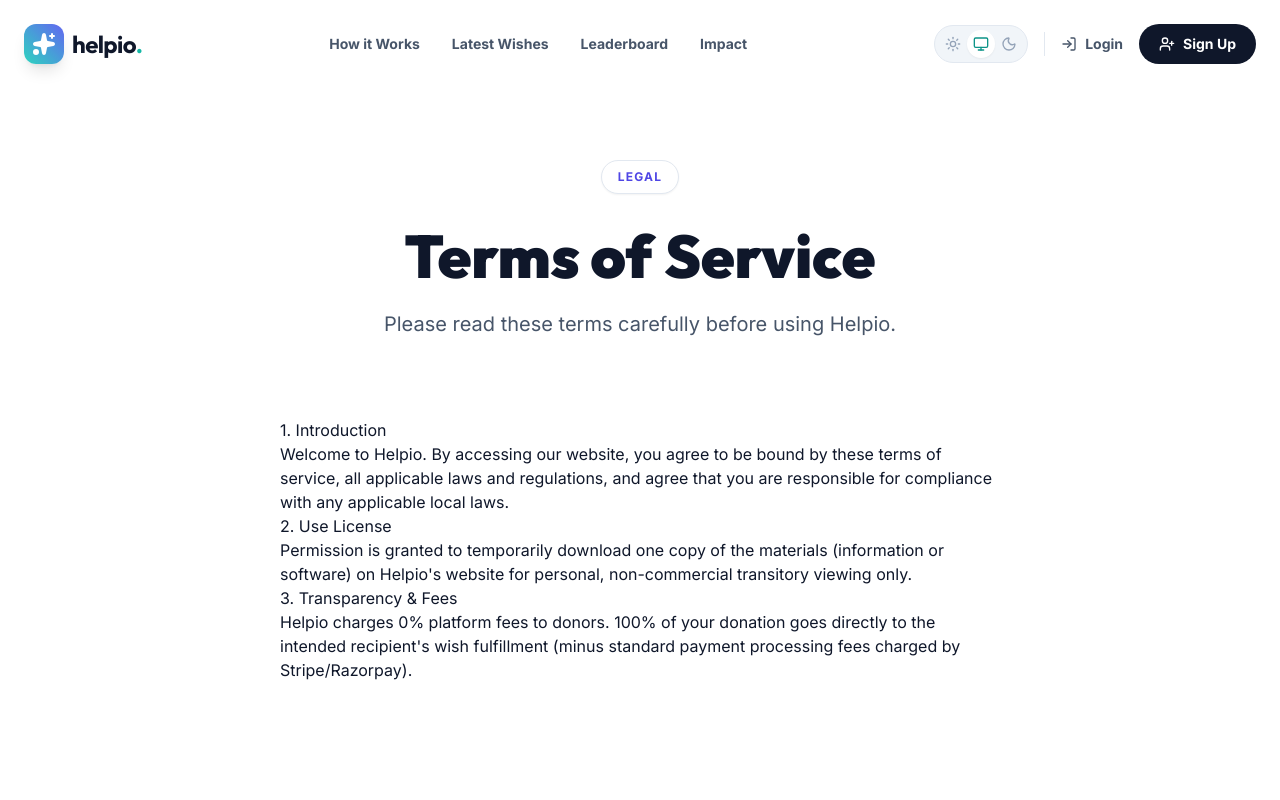
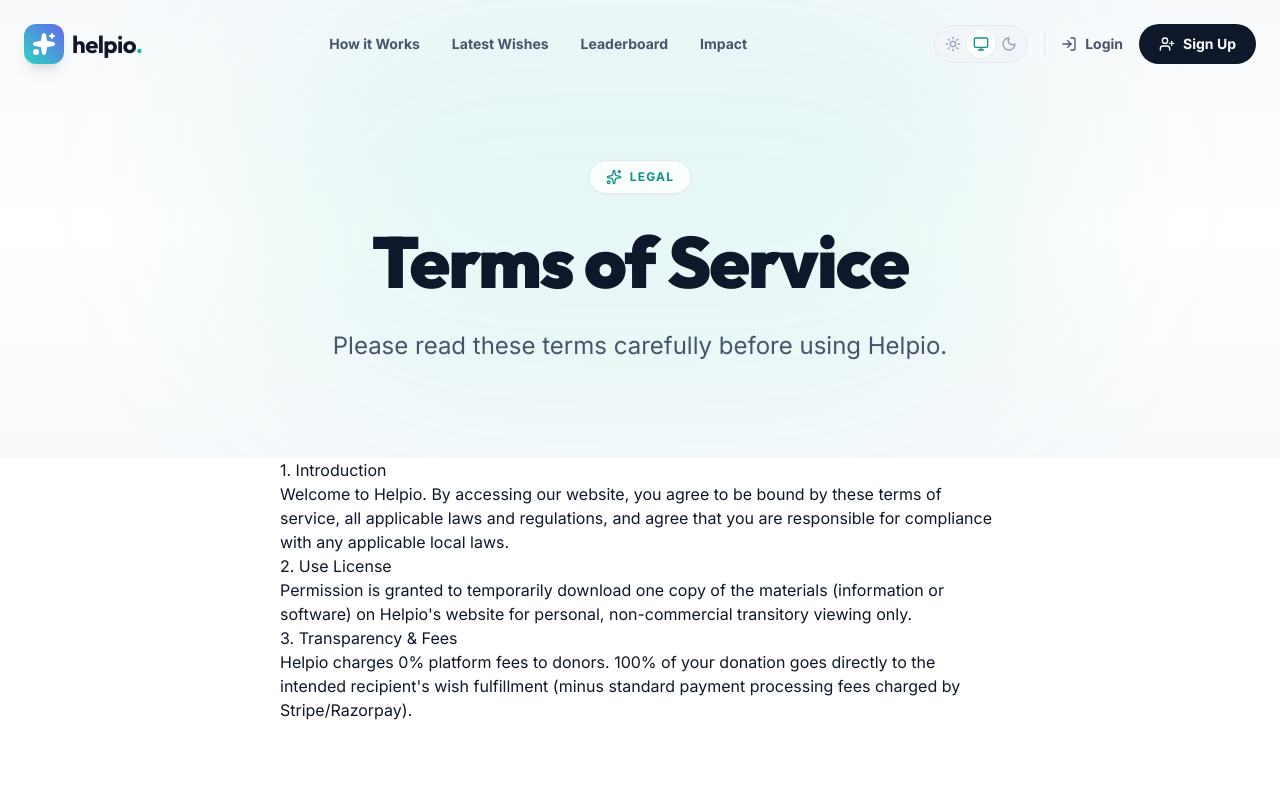
Before and after one commit to itznik/helpio, a Next.js app in the folder helpio/: page /terms in a window 1280 px wide. Shown: the top 800 px of the page. Built offline with nearby package versions, Linux system fonts and the light colour scheme.

Commit message:
Update PageHeader.tsx

```diff
--- a/helpio/src/components/layout/PageHeader.tsx
+++ b/helpio/src/components/layout/PageHeader.tsx
@@ -1,45 +1,52 @@
 'use client';
 
 import { motion } from 'framer-motion';
+import { Sparkles } from 'lucide-react';
 
 interface PageHeaderProps {
   title: string;
   subtitle: string;
-  badge?: string;
+  badge: string;
 }
 
 export default function PageHeader({ title, subtitle, badge }: PageHeaderProps) {
   return (
-    <div className="relative pt-40 pb-20 px-6 overflow-hidden">
+    <div className="relative pt-40 pb-24 px-6 overflow-hidden">
 
-      {/* Background Decor */}
-      <div className="absolute inset-0 bg-slate-50 dark:bg-[#020617] -z-20" />
-      <div className="absolute top-0 left-1/2 -translate-x-1/2 w-[800px] h-[500px] bg-indigo-500/5 dark:bg-indigo-500/10 blur-[120px] rounded-full -z-10" />
-      <div className="absolute inset-0 bg-grid opacity-[0.05] dark:opacity-[0.1] -z-10" />
+      {/* Background: The "Ripple" Architecture (Same as Home) */}
+      <div className="absolute inset-0 z-0 pointer-events-none">
+         <div className="absolute inset-0 bg-gradient-to-b from-slate-50 via-white to-slate-50 dark:from-[#020617] dark:via-[#0f172a] dark:to-[#020617]" />
+         <div className="absolute inset-0 bg-grid opacity-[0.05] dark:opacity-[0.1]" />
 
-      <div className="container mx-auto text-center max-w-3xl">
-        {badge && (
+         {/* Top Glow */}
+         <div className="absolute top-0 left-1/2 -translate-x-1/2 w-[800px] h-[400px] bg-teal-500/10 dark:bg-teal-500/10 blur-[100px] rounded-full" />
+      </div>
+
+      <div className="container mx-auto text-center max-w-4xl relative z-10">
+
         <motion.div
           initial={{ y: 20, opacity: 0 }}
           animate={{ y: 0, opacity: 1 }}
-            className="inline-block px-4 py-2 rounded-full bg-white dark:bg-slate-900 border border-slate-200 dark:border-slate-800 shadow-sm text-xs font-bold text-indigo-600 dark:text-indigo-400 uppercase tracking-widest mb-8"
+          className="inline-flex items-center gap-2 px-4 py-2 rounded-full bg-white/80 dark:bg-slate-900/80 border border-slate-200 dark:border-slate-800 shadow-sm text-xs font-bold text-teal-600 dark:text-teal-400 uppercase tracking-widest mb-8 backdrop-blur-md"
         >
+          <Sparkles className="w-4 h-4" />
           {badge}
         </motion.div>
-        )}
+
         <motion.h1
           initial={{ y: 20, opacity: 0 }}
           animate={{ y: 0, opacity: 1 }}
           transition={{ delay: 0.1 }}
-          className="text-4xl md:text-6xl font-display font-black text-slate-900 dark:text-white mb-6"
+          className="text-5xl md:text-7xl font-display font-black text-slate-900 dark:text-white mb-8 tracking-tight"
         >
           {title}
         </motion.h1>
+
         <motion.p
           initial={{ y: 20, opacity: 0 }}
           animate={{ y: 0, opacity: 1 }}
           transition={{ delay: 0.2 }}
-          className="text-lg md:text-xl text-slate-600 dark:text-slate-400 leading-relaxed"
+          className="text-xl md:text-2xl text-slate-600 dark:text-slate-400 leading-relaxed max-w-2xl mx-auto"
         >
           {subtitle}
         </motion.p>
```
Lines whose indentation alone changed are shown as unchanged.
